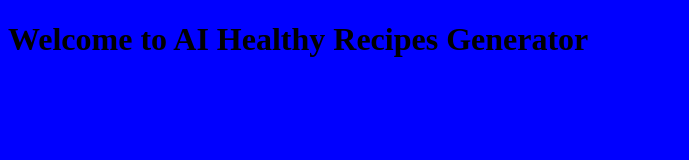
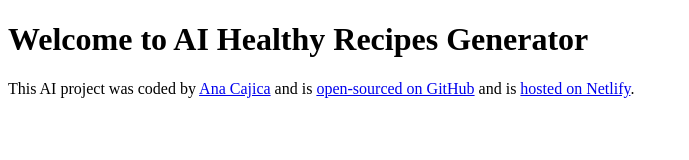
Before and after one commit to acajica87/healthy-recipes-generator-, a plain HTML site: page index.html in a window 1280 px wide. Shown: the whole page, without its empty margins (0-689 px from the left). Drawn offline with Linux system fonts and the light colour scheme.

Commit message:
links added

```diff
--- a/index.html
+++ b/index.html
@@ -8,7 +8,18 @@
   </head>
   <body>
     <h1>Welcome to AI Healthy Recipes Generator</h1>
-
+    This AI project was coded by
+    <a href="https://github.com/acajica87" target="_blank">Ana Cajica</a> and is
+    <a
+      href="https://github.com/acajica87/healthy-recipes-generator-"
+      target="_blank"
+    >
+      open-sourced on GitHub</a
+    >
+    and is
+    <a href="https://aihealthyrecipesgenerator.netlify.app/" target="_blank"
+      >hosted on Netlify</a
+    >.
     <script src="src/index.js"></script>
   </body>
 </html>
--- a/src/style.css
+++ b/src/style.css
@@ -1,3 +1,2 @@
 body {
-  background-color: blue;
 }
```
